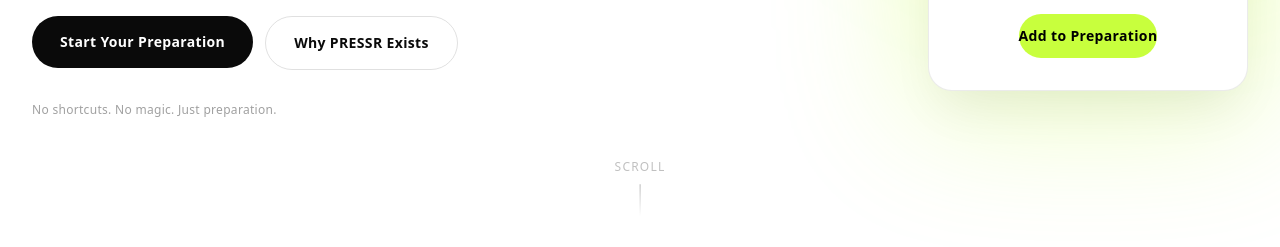
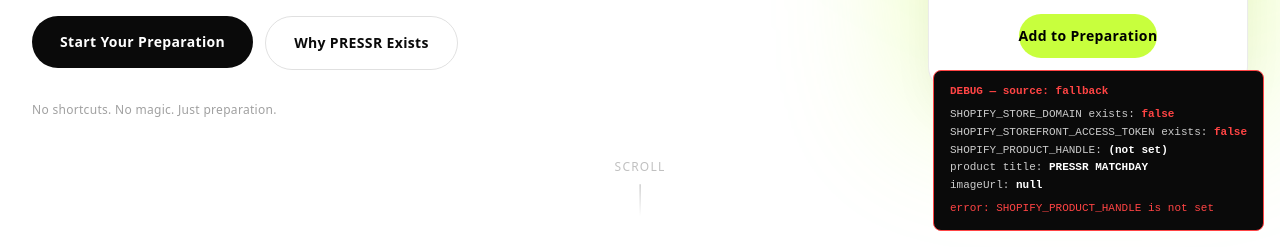
Before and after one commit to danjelschoew/pressr, a Next.js app: page / in a window 1280 px wide. Shown: the part 553-800 px from the top of the page. Built offline with nearby package versions, Linux system fonts and the light colour scheme; no server answers.

Commit message:
Add Shopify debug box

```diff
--- a/app/page.tsx
+++ b/app/page.tsx
@@ -10,19 +10,103 @@
 import Footer from "@/components/Footer";
 import { fallbackProduct } from "@/lib/product-data";
 import { getShopifyProduct } from "@/lib/shopify";
+import type { Product } from "@/types/product";
 
-async function getProduct() {
-  const handle = process.env.SHOPIFY_PRODUCT_HANDLE;
-  if (!handle) return fallbackProduct;
+interface DebugInfo {
+  source: "shopify" | "fallback";
+  domainExists: boolean;
+  tokenExists: boolean;
+  handle: string;
+  productTitle: string;
+  imageUrl: string | null;
+  error: string | null;
+}
+
+async function getProductWithDebug(): Promise<{ product: Product; debug: DebugInfo }> {
+  const handle = process.env.SHOPIFY_PRODUCT_HANDLE ?? "";
+  const domainExists = !!process.env.SHOPIFY_STORE_DOMAIN;
+  const tokenExists = !!process.env.SHOPIFY_STOREFRONT_ACCESS_TOKEN;
+
+  if (!handle) {
+    return {
+      product: fallbackProduct,
+      debug: {
+        source: "fallback",
+        domainExists,
+        tokenExists,
+        handle: "(not set)",
+        productTitle: fallbackProduct.title,
+        imageUrl: fallbackProduct.imageUrl,
+        error: "SHOPIFY_PRODUCT_HANDLE is not set",
+      },
+    };
+  }
+
   try {
-    return await getShopifyProduct(handle);
-  } catch {
-    return fallbackProduct;
+    const product = await getShopifyProduct(handle);
+    return {
+      product,
+      debug: {
+        source: "shopify",
+        domainExists,
+        tokenExists,
+        handle,
+        productTitle: product.title,
+        imageUrl: product.imageUrl,
+        error: null,
+      },
+    };
+  } catch (err) {
+    return {
+      product: fallbackProduct,
+      debug: {
+        source: "fallback",
+        domainExists,
+        tokenExists,
+        handle,
+        productTitle: fallbackProduct.title,
+        imageUrl: fallbackProduct.imageUrl,
+        error: err instanceof Error ? err.message : String(err),
+      },
+    };
   }
 }
 
+function DebugBox({ debug }: { debug: DebugInfo }) {
+  const isShopify = debug.source === "shopify";
+  return (
+    <div style={{
+      position: "fixed",
+      bottom: 16,
+      right: 16,
+      zIndex: 9999,
+      background: "#0a0a0a",
+      border: `1px solid ${isShopify ? "#C8FF3D" : "#ff4444"}`,
+      borderRadius: 8,
+      padding: "12px 16px",
+      fontFamily: "monospace",
+      fontSize: 11,
+      color: "#ccc",
+      maxWidth: 360,
+      lineHeight: 1.6,
+    }}>
+      <div style={{ color: isShopify ? "#C8FF3D" : "#ff4444", fontWeight: "bold", marginBottom: 6 }}>
+        DEBUG — source: {debug.source}
+      </div>
+      <div>SHOPIFY_STORE_DOMAIN exists: <b style={{ color: debug.domainExists ? "#C8FF3D" : "#ff4444" }}>{String(debug.domainExists)}</b></div>
+      <div>SHOPIFY_STOREFRONT_ACCESS_TOKEN exists: <b style={{ color: debug.tokenExists ? "#C8FF3D" : "#ff4444" }}>{String(debug.tokenExists)}</b></div>
+      <div>SHOPIFY_PRODUCT_HANDLE: <b style={{ color: "#fff" }}>{debug.handle}</b></div>
+      <div>product title: <b style={{ color: "#fff" }}>{debug.productTitle}</b></div>
+      <div>imageUrl: <b style={{ color: "#fff" }}>{debug.imageUrl ?? "null"}</b></div>
+      {debug.error && (
+        <div style={{ marginTop: 6, color: "#ff4444" }}>error: {debug.error}</div>
+      )}
+    </div>
+  );
+}
+
 export default async function Home() {
-  const product = await getProduct();
+  const { product, debug } = await getProductWithDebug();
 
   return (
     <>
@@ -38,6 +122,7 @@
         <FinalCTA />
       </main>
       <Footer />
+      <DebugBox debug={debug} />
     </>
   );
 }
```
